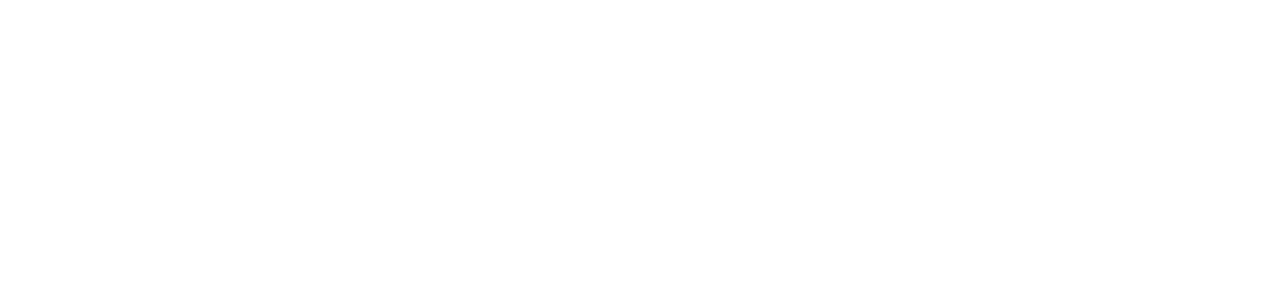
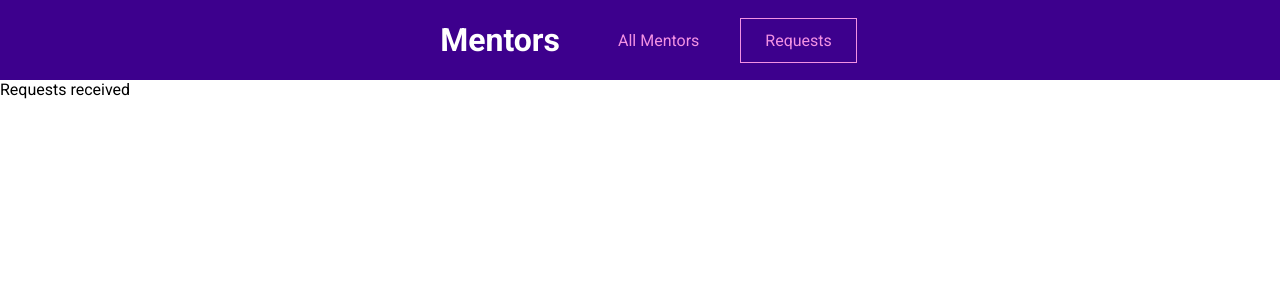
Before and after one commit to glitjch/vue-mentor, a Vue app: page /requests in a window 1280 px wide. Shown: the top 300 px of the page. Built offline with nearby package versions, Linux system fonts and the light colour scheme.

Commit message:
Add layout header and route links

```diff
--- a/src/App.vue
+++ b/src/App.vue
@@ -1,19 +1,29 @@
 <template>
-  <router-view></router-view>
+	<the-header></the-header>
+	<router-view></router-view>
 </template>
 
+<script>
+import TheHeader from './components/layouts/TheHeader.vue';
+export default {
+	components: {
+		TheHeader,
+	},
+};
+</script>
+
 <style>
-@import url("https://fonts.googleapis.com/css2?family=Roboto:wght@400;700&display=swap");
+@import url('https://fonts.googleapis.com/css2?family=Roboto:wght@400;700&display=swap');
 
 * {
-  box-sizing: border-box;
+	box-sizing: border-box;
 }
 
 html {
-  font-family: "Roboto", sans-serif;
+	font-family: 'Roboto', sans-serif;
 }
 
 body {
-  margin: 0;
+	margin: 0;
 }
 </style>
--- /dev/null
+++ b/src/components/layouts/TheHeader.vue
@@ -0,0 +1,74 @@
+<template>
+	<header>
+		<h1><router-link to="/">Mentors</router-link></h1>
+		<ul>
+			<li><router-link to="/mentors">All Mentors</router-link></li>
+			<li><router-link to="/requests">Requests</router-link></li>
+		</ul>
+	</header>
+</template>
+
+<script>
+export default {};
+</script>
+
+<style>
+header {
+	width: 100%;
+	height: 5rem;
+	background-color: #3d008d;
+	display: flex;
+	justify-content: center;
+	align-items: center;
+}
+
+header a {
+	text-decoration: none;
+	color: #f391e3;
+	display: inline-block;
+	padding: 0.75rem 1.5rem;
+	border: 1px solid transparent;
+}
+
+a:active,
+a:hover,
+a.router-link-active {
+	border: 1px solid #f391e3;
+}
+
+h1 {
+	margin: 0;
+}
+
+h1 a {
+	color: white;
+	margin: 0;
+}
+
+h1 a:hover,
+h1 a:active,
+h1 a.router-link-active {
+	border-color: transparent;
+}
+
+header nav {
+	width: 90%;
+	margin: auto;
+	display: flex;
+	justify-content: space-between;
+	align-items: center;
+}
+
+header ul {
+	list-style: none;
+	margin: 0;
+	padding: 0;
+	display: flex;
+	justify-content: center;
+	align-items: center;
+}
+
+li {
+	margin: 0 0.5rem;
+}
+</style>
--- a/src/pages/requests/RequestsReceived.vue
+++ b/src/pages/requests/RequestsReceived.vue
@@ -1,3 +1,3 @@
 <template>
-  <section></section>
+  <section>Requests received</section>
 </template>
```
